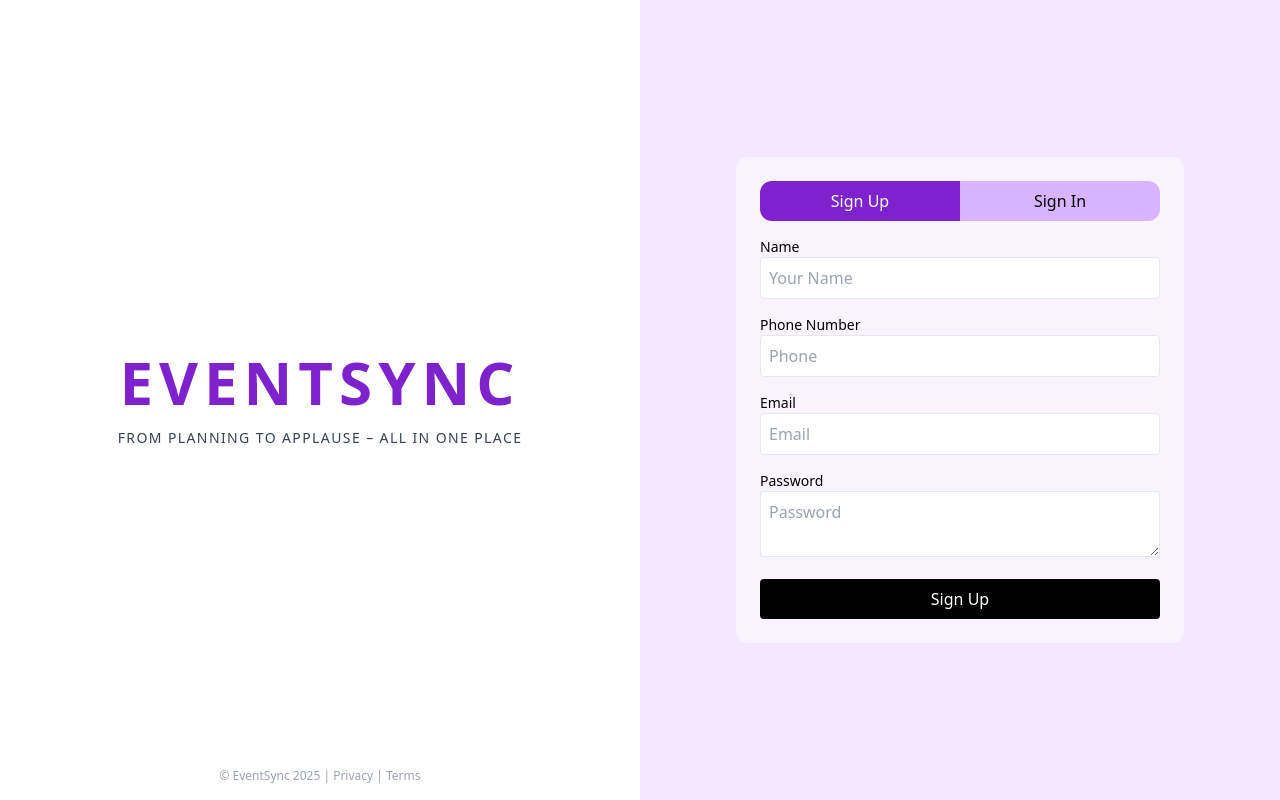
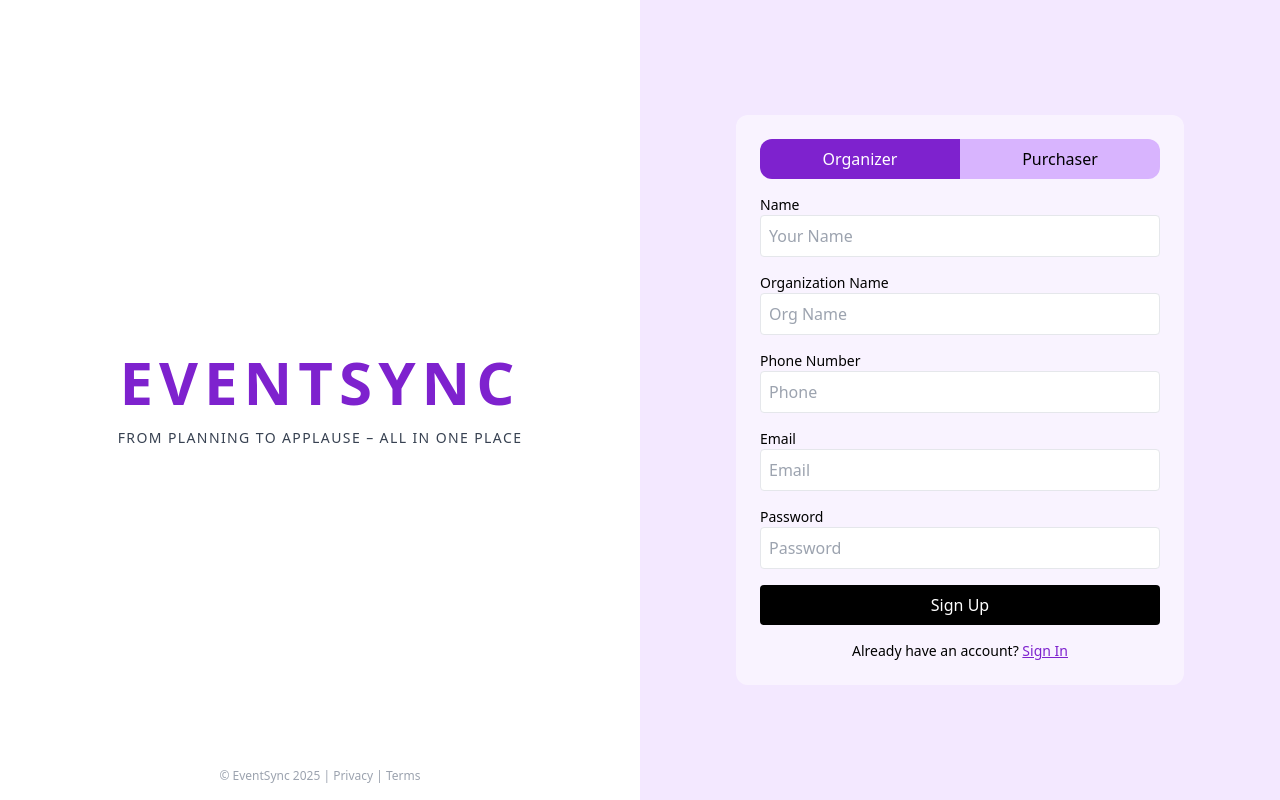
Before and after one commit to CompanyD-EventSync/Frontend, a React (Create React App) app: page /register in a window 1280 px wide. Built offline with nearby package versions, Linux system fonts and the light colour scheme.

Commit message:
register page updated with 2 forums

```diff
--- a/src/pages/RegisterPage.js
+++ b/src/pages/RegisterPage.js
@@ -4,31 +4,52 @@ function RegisterPage() {
   }
   export default RegisterPage;
 */
-
-import React from "react";
+import React, { useState } from "react";
 import { Link } from "react-router-dom";
 
+export default function RegisterPage() {
+  const [role, setRole] = useState("organizer");
 
-export default function RegisterPage() {
   return (
     <div className="flex h-screen">
+      {/* Left side */}
       <div className="w-1/2 bg-white flex flex-col items-center justify-center">
         <h1 className="text-6xl font-bold text-purple-700 tracking-widest">EVENTSYNC</h1>
         <p className="mt-4 text-sm text-gray-700 uppercase tracking-widest">From Planning to Applause – All in One Place</p>
         <p className="absolute bottom-4 text-xs text-gray-400">© EventSync 2025 | Privacy | Terms</p>
       </div>
 
+      {/* Right side form */}
       <div className="w-1/2 bg-purple-100 flex items-center justify-center">
         <div className="w-3/4 max-w-md bg-white bg-opacity-50 rounded-xl p-6">
+          {/* Toggle buttons */}
           <div className="flex mb-4">
-              <button className="flex-1 bg-purple-700 text-white py-2 rounded-l-xl">Sign Up</button>
-              <Link to="/login" className="flex-1 bg-purple-300 text-center py-2 rounded-r-xl">Sign In</Link>
+            <button
+              onClick={() => setRole("organizer")}
+              className={`flex-1 py-2 rounded-l-xl ${role === "organizer" ? "bg-purple-700 text-white" : "bg-purple-300 text-black"}`}
+            >
+              Organizer
+            </button>
+            <button
+              onClick={() => setRole("purchaser")}
+              className={`flex-1 py-2 rounded-r-xl ${role === "purchaser" ? "bg-purple-700 text-white" : "bg-purple-300 text-black"}`}
+            >
+              Purchaser
+            </button>
           </div>
+
+          {/* Shared form */}
           <form className="space-y-4">
             <div>
               <label className="block text-sm">Name</label>
               <input className="w-full border rounded p-2" type="text" placeholder="Your Name" />
             </div>
+            {role === "organizer" && (
+              <div>
+                <label className="block text-sm">Organization Name</label>
+                <input className="w-full border rounded p-2" type="text" placeholder="Org Name" />
+              </div>
+            )}
             <div>
               <label className="block text-sm">Phone Number</label>
               <input className="w-full border rounded p-2" type="text" placeholder="Phone" />
@@ -39,10 +60,15 @@ export default function RegisterPage() {
             </div>
             <div>
               <label className="block text-sm">Password</label>
-                <textarea className="w-full border rounded p-2" placeholder="Password"></textarea>
+              <input className="w-full border rounded p-2" type="password" placeholder="Password" />
             </div>
             <button type="submit" className="w-full bg-black text-white py-2 rounded">Sign Up</button>
           </form>
+
+          <p className="text-sm text-center mt-4">
+            Already have an account?{" "}
+            <Link to="/login" className="underline text-purple-700">Sign In</Link>
+          </p>
         </div>
       </div>
     </div>
```
Lines whose indentation alone changed are shown as unchanged.
